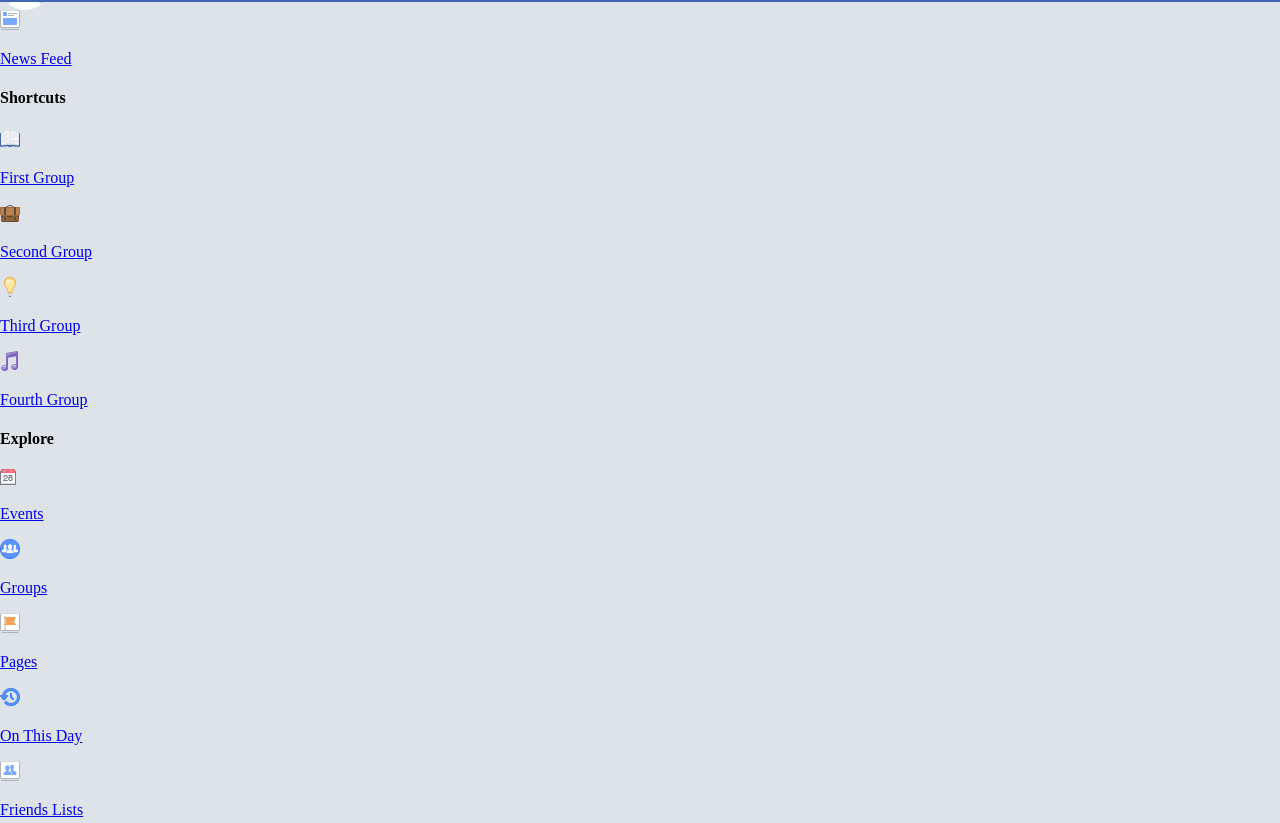
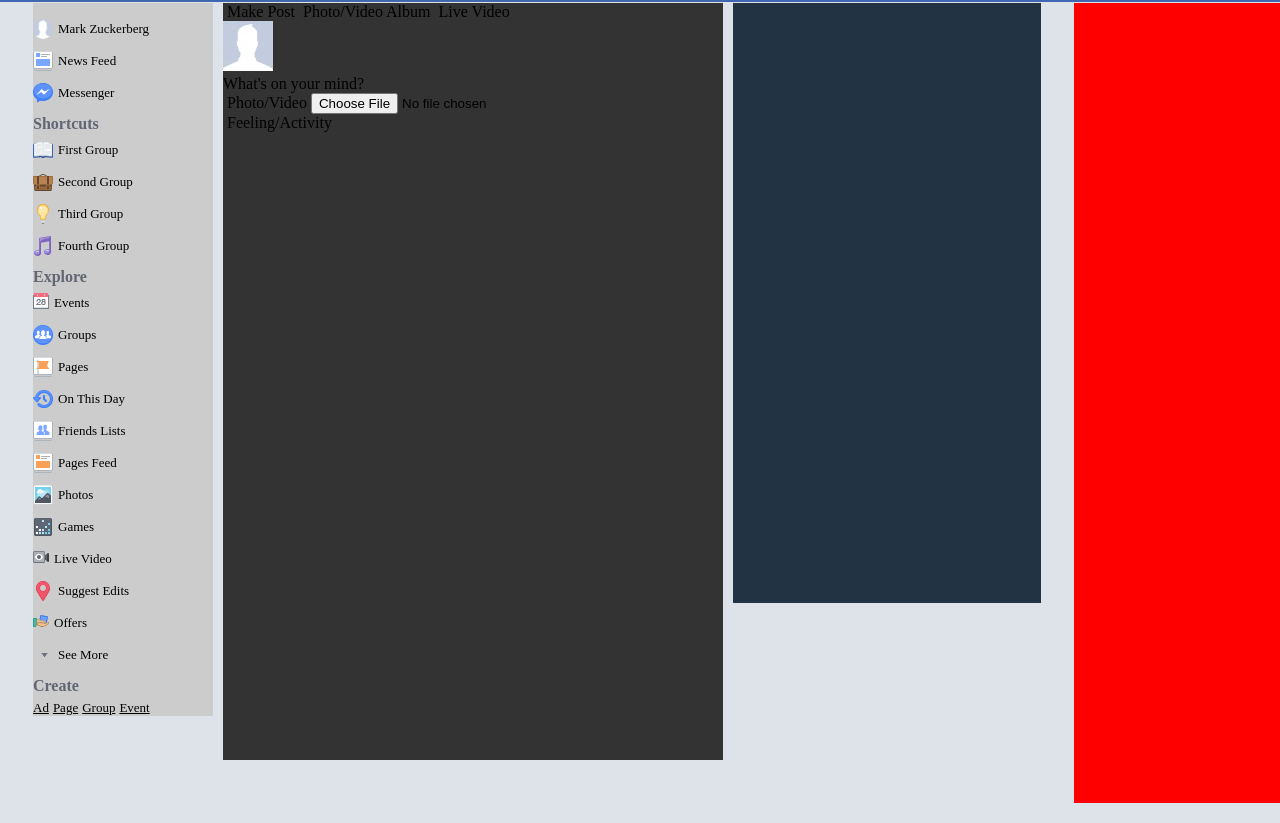
Before and after one commit to aakop14/FacebookHomepage, a plain HTML site: page index.html in a window 1280 px wide. Shown: the part 40-863 px from the top of the page. After the commit the page ends 800 px from the top, so only its background shows below. Drawn offline with Linux system fonts and the light colour scheme.

Commit message:
Improved side menu
Improved side menu, changed main content and commercials positions, fixed page chat to rigtht side.

```diff
--- a/index.html
+++ b/index.html
@@ -2,178 +2,225 @@
 <html lang='en'>
 <head>
   <link rel="stylesheet" type="text/css" href="styles/styles.css">
-    <meta charset='UTF-8'/>
+  <meta charset='UTF-8' />
   <title>Facebook Homepage</title>
 </head>
 <body>
   <div class='page'>
-        <div class='toppanel'>
+    <div class='top-panel'>
       <div class="fb-icon">
-              <a href="index.html" >
-                <img id="FacebookLogo" class="icons" src='images/facebook_icon.png'/>
+        <a href="index.html">
+          <img id="FacebookLogo" class="icons" src='images/facebook_icon.png' />
         </a>
       </div>
       <div class="search-bar">
-            <form action="" style="margin-top: 10px">
-              <input id="SearchField" type="text" name="searchbar" value="Search">
+        <form style="margin-top: 10px">
+          <input id="SearchField" type="text" class='' name="searchbar" value="Search">
           <button type="submit" id="SearchButton" style="float:left;">
-                 <img id="SearchIcon"  src='images/search_icon.svg'/>
+            <img id="SearchIcon" src='images/search_icon.svg' />
           </button>
         </form>
       </div>
       <div class="social">
-            <div class='blockdata'>
+        <div class='block-data'>
           <a href="profile.html" style="float: left;">
             <span class='profile'>
-                    <img id="ProfilePhoto" class="profile-picture" src='images/profile_icon.jpg'/>
-                    <p id="ProfileName" class="toppanellabels">Mark</p>
+              <img id="ProfilePhoto" class="profile-picture top-panel__profile-picture" src='images/profile_icon.jpg' />
+              <p id="ProfileName" class="top-panel__labels">Mark</p>
             </span>
           </a>
-                <a href="index.html" class="toppanellabels">
+          <a href="index.html" class="top-panel__labels">
             Home
           </a>
         </div>
-            <div id='ProfileConnections' class='blockdata'>
-              <img id="FriendsIcon" class="social-icons" src='images/friends_icon.png'/>
-              <img id="MessengerIcon" class="social-icons" src='images/messenger_icon.png'/>
-              <img id="NotificationsIcon" class="social-icons" src='images/notifications_icon.png'/>
+        <div id='ProfileConnections' class='block-data'>
+          <img id="FriendsIcon" class="social-icons" src='images/friends_icon.png' />
+          <img id="MessengerIcon" class="social-icons" src='images/messenger_icon.png' />
+          <img id="NotificationsIcon" class="social-icons" src='images/notifications_icon.png' />
         </div>
-            <div id='AdditionalInfo' class='blockdata'>
-              <img id="QuickHelpIcon" class="social-icons" src='images/help_icon.png'/>
-              <img id="TriangleIcon" class="social-icons" src='images/triangle_icon.png'/>
+        <div id='AdditionalInfo' class='block-data'>
+          <img id="QuickHelpIcon" class="social-icons" src='images/help_icon.png' />
+          <img id="TriangleIcon" class="social-icons" src='images/triangle_icon.png' />
         </div>
       </div>
     </div>
-        <div class='sidemenu'>
-          <div >
+    <div class="page-wrapper">
+      <div class="page-main">
+        <div class="page-holder">
+          <div class='side-menu'>
+            <div class='side-menu-wrapper'>
+              <div>
                 <a href="profile.html">
                   <span class='profile'>
-                  <img id="MenuProfilePhoto" class="profile-picture" src='images/profile_icon.jpg'/>
-                  <p id="ProfileFullName">Mark Zuckerberg</p>
+                    <img id="MenuProfilePhoto" class="profile-picture side-menu__profile-picture" src='images/profile_icon.jpg' />
+                    <p id="ProfileFullName" class="side-menu__profile-name">Mark Zuckerberg</p>
                   </span>
                 </a>
-              <div class='NewsFeed'>
+              </div>
+              <div>
+                <div class='news-feed'>
                   <a href="index.html">
-                  <img id="NewsFeedPhoto" src='images/news_feed_icon.png'/>
+                    <span class='side-menu__image-text-bundle'>
+                      <img id="NewsFeedImg" src='images/news_feed_icon.png' />
                       <p id="NewsFeedTitle">News Feed</p>
+                    </span>
+                  </a>
+                </div>
+                <div class='side-menu__messenger'>
+                  <a href="messenger.html">
+                    <span class='side-menu__image-text-bundle'>
+                      <img id="SideMenuMessengerImg" src='images/messenger_coloured_icon.png' />
+                      <p id="SideMenuMessengerTitle">Messenger</p>
+                    </span>
                   </a>
                 </div>
               </div>
               <div class='groups'>
                 <h4>Shortcuts</h4>
                 <a href="group1.html">
-              <img id="FirstGroupImg" src='images/first_group_icon.png'/>
+                  <span class='side-menu__image-text-bundle'>
+                    <img id="FirstGroupImg" src='images/first_group_icon.png' />
                     <p id="FirstGroupName">First Group</p>
+                  </span>
                 </a>
                 <a href="group2.html">
-              <img id="SecondGroupImg" src='images/second_group_icon.png'/>
+                  <span class='side-menu__image-text-bundle'>
+                    <img id="SecondGroupImg" src='images/second_group_icon.png' />
                     <p id="SecondGroupName">Second Group</p>
+                  </span>
                 </a>
                 <a href="group3.html">
-              <img id="ThirdGroupImg" src='images/third_group_icon.png'/>
+                  <span class='side-menu__image-text-bundle'>
+                    <img id="ThirdGroupImg" src='images/third_group_icon.png' />
                     <p id="ThirdGroupName">Third Group</p>
+                  </span>
                 </a>
                 <a href="group4.html">
-              <img id="FourthGroupImg" src='images/fourth_group_icon.png'/>
+                  <span class='side-menu__image-text-bundle'>
+                    <img id="FourthGroupImg" src='images/fourth_group_icon.png' />
                     <p id="FourthGroupName">Fourth Group</p>
+                  </span>
                 </a>
               </div>
               <div class='explore'>
                 <h4>Explore</h4>
                 <a href="events.html">
-              <img id="EventsImg" src='images/events_icon.png'/>
+                  <span class='side-menu__image-text-bundle'>
+                    <img id="EventsImg" src='images/events_icon.png' />
                     <p id="EventsTitle">Events</p>
+                  </span>
                 </a>
                 <a href="groups.html">
-              <img id="GroupsImg" src='images/groups_icon.png'/>
+                  <span class='side-menu__image-text-bundle'>
+                    <img id="GroupsImg" src='images/groups_icon.png' />
                     <p id="GroupsTitle">Groups</p>
+                  </span>
                 </a>
                 <a href="pages.html">
-              <img id="PagesImg" src='images/pages_icon.png'/>
+                  <span class='side-menu__image-text-bundle'>
+                    <img id="PagesImg" src='images/pages_icon.png' />
                     <p id="PagesTitle">Pages</p>
+                  </span>
                 </a>
                 <a href="onthisday.html">
-              <img id="OnThisDayImg" src='images/on_this_day_icon.png'/>
+                  <span class='side-menu__image-text-bundle'>
+                    <img id="OnThisDayImg" src='images/on_this_day_icon.png' />
                     <p id="OnThisDayTitle">On This Day</p>
+                  </span>
                 </a>
                 <a href="friendslists.html">
-              <img id="FriendsListsImg" src='images/friends_list_icon.png'/>
+                  <span class='side-menu__image-text-bundle'>
+                    <img id="FriendsListsImg" src='images/friends_list_icon.png' />
                     <p id="FriendsListsTitle">Friends Lists</p>
+                  </span>
                 </a>
                 <a href="pagesfeed.html">
-              <img id="PagesFeedImg" src='images/pages_feed_icon.png'/>
+                  <span class='side-menu__image-text-bundle'>
+                    <img id="PagesFeedImg" src='images/pages_feed_icon.png' />
                     <p id="PagesFeedTitle">Pages Feed</p>
+                  </span>
                 </a>
                 <a href="photos.html">
-              <img id="PhotosImg" src='images/photos_icon.png'/>
+                  <span class='side-menu__image-text-bundle'>
+                    <img id="PhotosImg" src='images/photos_icon.png' />
                     <p id="PhotosTitle">Photos</p>
+                  </span>
                 </a>
                 <a href="games.html">
-              <img id="GamesImg" src='images/games_icon.png'/>
+                  <span class='side-menu__image-text-bundle'>
+                    <img id="GamesImg" src='images/games_icon.png' />
                     <p id="GamesTitle">Games</p>
+                  </span>
                 </a>
                 <a href="livevideo.html">
-              <img id="LiveVideoImg" src='images/live_video_icon.png'/>
+                  <span class='side-menu__image-text-bundle'>
+                    <img id="LiveVideoImg" src='images/live_video_icon.png' />
                     <p id="LiveVideoTitle">Live Video</p>
+                  </span>
                 </a>
                 <a href="suggestedits.html">
-              <img id="SuggestEditsImg" src='images/suggest_edits_icon.png'/>
+                  <span class='side-menu__image-text-bundle'>
+                    <img id="SuggestEditsImg" src='images/suggest_edits_icon.png' />
                     <p id="SuggestEditsTitle">Suggest Edits</p>
+                  </span>
                 </a>
                 <a href="offers.html">
-              <img id="OffersImg" src='images/offers_icon.png'/>
+                  <span class='side-menu__image-text-bundle'>
+                    <img id="OffersImg" src='images/offers_icon.png' />
                     <p id="OffersTitle">Offers</p>
+                  </span>
                 </a>
                 <a href="">
-              <img id="SeeMoreImg" src='images/triangle_menu_icon.png'/>
+                  <span class='side-menu__image-text-bundle'>
+                    <img id="SeeMoreImg" src='images/triangle_menu_icon.png' />
                     <p id="SeeMoreTitle">See More</p>
+                  </span>
                 </a>
               </div>
               <div class='create'>
                 <h4>Create</h4>
-            <a href="createad.html">
-              <img id="CreateAdImg" src=''/>
-              <p id="CreateAdTitle">Ad</p>
-            </a>
-            <a href="createpage.html">
-              <img id="CreatePageImg" src=''/>
-              <p id="CreatePageTitle">Page</p>
-            </a>
-            <a href="creategroup.html">
-              <img id="CreateGroupImg" src=''/>
-              <p id="CreateGroupTitle">Group</p>
-            </a>
-            <a href="createevent.html">
-              <img id="CreateEventImg" src=''/>
-              <p id="CreateEventTitle">Event</p>
-            </a>
+                <span>
+                  <a href="createad.html">Ad</a>
+                </span>
+                <span>
+                  <a href="createpage.html">Page</a>
+                </span>
+                <span>
+                  <a href="creategroup.html">Group</a>
+                </span>
+                <span>
+                  <a href="createevent.html">Event</a>
+                </span>
               </div>
             </div>
-        <div class='main'>
+          </div>
+          <div class="scrollable-content">
+            <div class='timeline'>
               <div id='PostComposer'>
                 <div id='ComposerBar'>
                   <span class='composertypes'>
-                <img id='MakePostImg' src=''/>
+                    <img id='MakePostImg' src='' />
                     <span id='MakePostTitle'>Make Post</span>
                   </span>
                   <span class='composertypes'>
-                <img id='PhotoVideoPostImg' src=''/>
+                    <img id='PhotoVideoPostImg' src='' />
                     <span id='PhotoVideoPostTitle'>Photo/Video Album</span>
                   </span>
                   <span class='composertypes'>
-                <img id='LiveVideoPostImg' src=''/>
+                    <img id='LiveVideoPostImg' src='' />
                     <span id='LiveVideoPostTitle'>Live Video</span>
                   </span>
                 </div>
                 <div id='ComposerBody'>
                   <div id='ComposerBodyTop'>
-                <div id='ComposerProfilePicture' >
+                    <div id='ComposerProfilePicture'>
                       <a href="profile.html">
                         <img src="images/profile_icon.jpg" alt="profile_icon">
                       </a>
                     </div>
                     <div id='ComposerInput'>
-                  <div id='ComposerInputInitText'>What's on your mind?
+                      <div id='ComposerInputInitText'>
+                        What's on your mind?
                       </div>
                       <div>
                       </div>
@@ -182,29 +229,35 @@
                   <div id='ComposerBodyBottom'>
                     <div class='composerbottomtypes'>
                       <span id='ChoosePhotoVideo'>
-                    <img id='ChoosePhotoVideoImg' src=''/>
+                        <img id='ChoosePhotoVideoImg' src='' />
                         <span id='ChoosePhotoVideoTitle'>Photo/Video</span>
                       </span>
                       <input id="ChoosePhotoVideoButton" role="button" type="file" accept="video/*,  image/*">
                     </div>
                     <div class='composerbottomtypes'>
                       <span id='ChooseFeelingActivity'>
-                    <img id='ChooseFeelingActivityImg' src=''/>
+                        <img id='ChooseFeelingActivityImg' src='' />
                         <span id='ChooseFeelingActivityTitle'>Feeling/Activity</span>
                       </span>
                     </div>
                     <div class='composerbottomtypes'>
                       <span id='ChooseElse'>
-                    <img id='ChooseElseImg' src=''/>
+                        <img id='ChooseElseImg' src='' />
                       </span>
                     </div>
                   </div>
                 </div>
               </div>
             </div>
-        <div class='ads'>
+            <div class="commercials">
+              <div class="commercials-wrapper">
               </div>
-        <div class='friends'>
+            </div>
+          </div>
+        </div>
+      </div>
+      <div class='page-chat'>
+      </div>
     </div>
   </div>
 </body>
--- a/styles/styles.css
+++ b/styles/styles.css
@@ -1,17 +1,24 @@
-body{
+html, body{
 	margin: 0;
 	padding: 0;
+	height: 100%;
+	width: 100%;
+	left:0;
+	right: 0;
+	top: 0;
+	bottom: 0;
 	background-color: #dee3ea;
 	color: black;
 	overflow-y: scroll;
 }
 
-.toppanel{
+.top-panel{
 	float: left;
 	height: 42px;
 	width: 100%;
 	background-color: #4267b2;
 	position: fixed;
+	z-index: 10;
 }
 
 .fb-icon{
@@ -31,7 +38,6 @@ body{
 	border-radius: 3px
 }
 
-
 .social{
 	display: inline;
 	margin-left: 10%;
@@ -43,6 +49,11 @@ body{
 	float: left;
 	border-radius: 50%;
 	display: inline;
+}
+
+.top-panel__profile-picture{
+	width: 24px;
+	height: 24px;
 }
 
 .social-icons{
@@ -61,7 +72,7 @@ body{
 	color: white;
 }
 
-.toppanellabels{
+.top-panel__labels{
 	float: left;
 	color: white;
   display: inline-block;
@@ -78,13 +89,129 @@ body{
   display: inline-block;
 }
 
-.blockdata{
+.block-data{
 	float: left;
 	display: inline-block;
 }
 
-.sidemenu{
-	width:650px;
+.side-menu{
+	position: relative;
+	width: 180px;
+	display: block;
+}
+
+.side-menu-wrapper{
+	top: 43px;
+	width:180px;
+	padding-top: 12px;
+	position: fixed;
+	background: #ccc;
+	float: left;
+}
+
+.side-menu__profile{
+	height: 28px;
+}
+
+.side-menu-wrapper img{
+	float: left;
+	display: inline;
+	padding-top: 4px;
+	padding-bottom: 4px;
+}
+
+.side-menu-wrapper p{
+	display: table-cell;
+	text-align: center;
+	vertical-align: middle;
+	margin: 0;
+	padding-left: 5px;
+	line-height: 28px;
+	font-size: 13px;
+}
+
+.side-menu-wrapper a{
+	color: black;
+	font-size: 13px;
+}
+
+.side-menu-wrapper h4{
+	margin: 0;
+	line-height: 17px;
+	padding-top: 4px;
+	padding-bottom: 4px;
+	color: #626673;
+}
+
+.side-menu__profile-picture{
+	width: 20px;
+	height: 20px;
+}
+
+.side-menu__image-text-bundle{
+	width: 100%;
+  display: inline-block;
+}
+
+.main-content{
+	border-left: 0;
+}
+
+.page-chat{
+	top: 43px;
+	height: 100%;
+	width: 206px;
+	background: red;
+	display: block;
+	position: fixed !important;
+	right: 0;
+}
+
+.page-wrapper{
+	padding-top: 43px;
+	height: 100%;
+}
+
+.page-main{
+	height: 100%;
+	margin: 0 auto;
+	padding-right: 206px;
+	width: 1008px !important;
+	background: blue;
+	display: block;
+}
+
+.page-holder{
+	display: block;
+	position: relative;
+}
+
+.scrollable-content{
+	position: absolute;
+	left: 180px;
+	top: 0;
+	width: 828px;
+}
+
+.commercials{
+	width: 308px;
+	float: left;
+	display: block;
+}
+
+.commercials-wrapper{
+	position: fixed;
+	width: 308px;
+	height: 600px;
+	background: #234;
+}
+
+.timeline{
+	width: 500px;
+	background: #333;
+	height: 3000px;
+	float: left;
+	margin: 0 10px;
 }
 
 #ProfileConnections{
@@ -122,12 +249,18 @@ body{
 	width: 16px
 }
 
-#ProfilePhoto{
-	height: 24px;
-	width: 24px;
-}
-
 #ProfileName{
 	border: 0;
 	margin-top: 0;
 }
+
+
+@media screen and (max-width: 1238px){
+	.page-chat{
+		display: none;
+	}
+	.page-main{
+		width: 100%;
+		padding-right: 0;
+	}
+}
```
Lines whose indentation alone changed are shown as unchanged.
